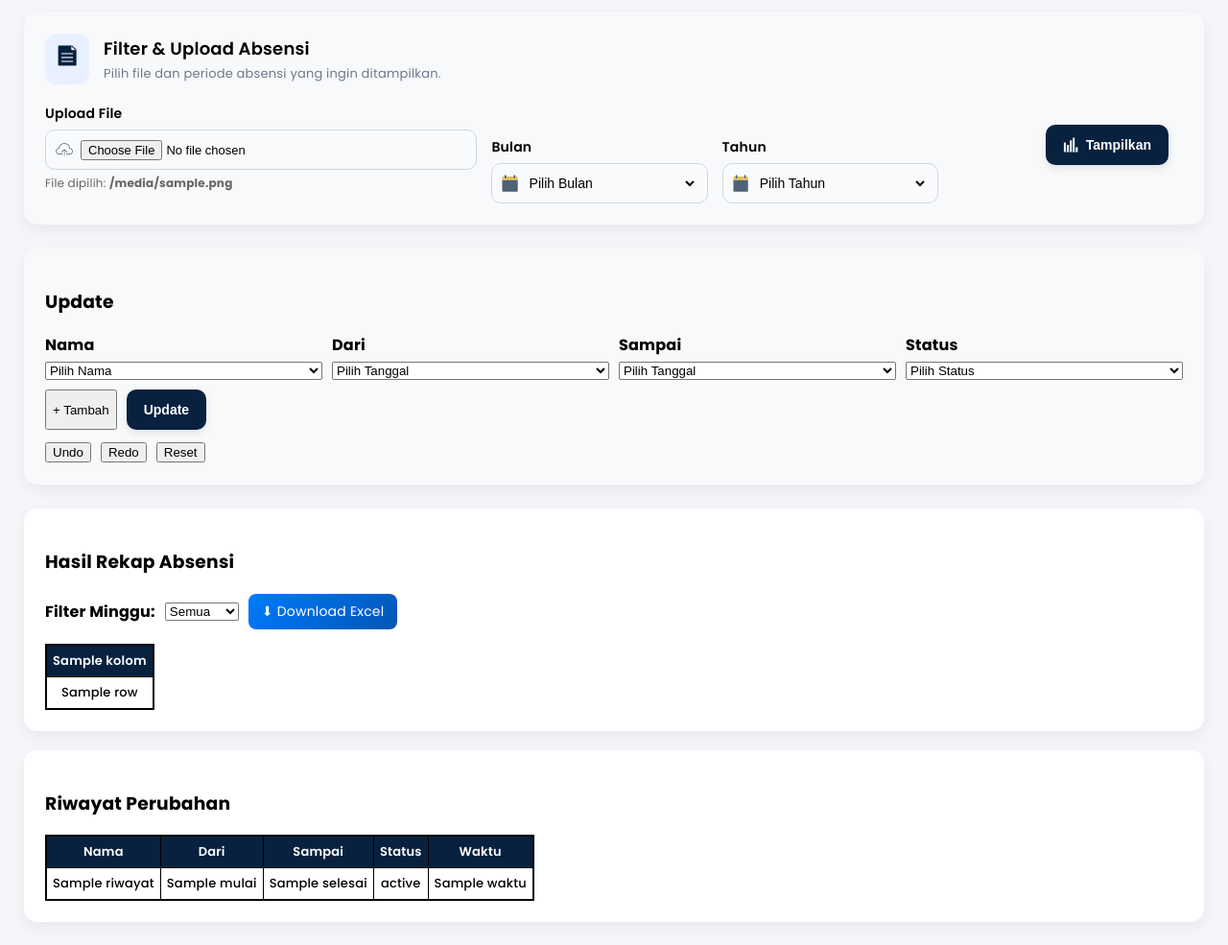
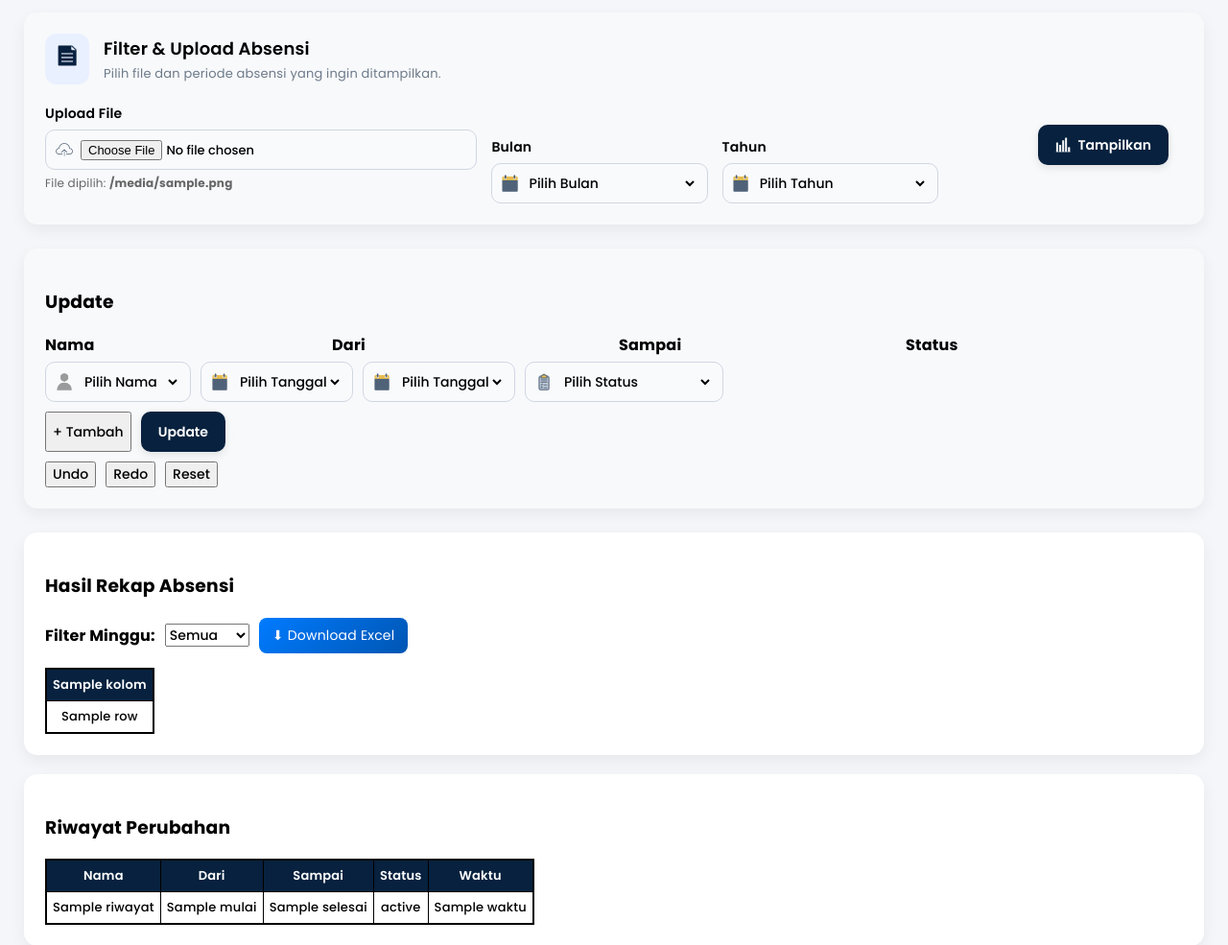
Before and after one commit to Rizqi2552/sirekap-flask, a Flask app: template templates/dashboard.html in a window 1280 px wide. Shown: the part 77-1062 px from the top of the page at 96% size. Run offline with Flask 3, Linux system fonts and the light colour scheme; the template is opened without the code that fills it: most values are stand-ins (such as "Sample title", 1, 10 or a date in 2020).

Commit message:
Add update form icons

```diff
--- a/static/dashboard.css
+++ b/static/dashboard.css
@@ -8,6 +8,25 @@ body {
 
 * {
     box-sizing: border-box;
+}
+
+/* ===== FONT GLOBAL ===== */
+body,
+input,
+select,
+button,
+textarea,
+option {
+    font-family: 'Poppins', sans-serif;
+}
+
+/* ===== FORM STYLE ===== */
+input,
+select,
+button,
+textarea {
+    font-size: 14px;
+    font-weight: 500;
 }
 
 /* ===== HEADER ===== */
--- a/templates/dashboard.html
+++ b/templates/dashboard.html
@@ -137,12 +137,19 @@
 
             <div class="update-row">
 
+                <div class="input-icon">
+                    <img src="{{ url_for('static', filename='nama.png') }}">
+
                     <select name="nama[]">
                         <option value="">Pilih Nama</option>
                         {% for row in tabel %}
                         <option value="{{ row['Nama'] }}">{{ row['Nama'] }}</option>
                         {% endfor %}
                     </select>
+                </div>
+
+                <div class="input-icon">
+                    <img src="{{ url_for('static', filename='kalender.png') }}">
 
                     <select name="mulai[]">
                         <option value="">Pilih Tanggal</option>
@@ -152,6 +159,10 @@
                             {% endif %}
                         {% endfor %}
                     </select>
+                </div>
+
+                <div class="input-icon">
+                    <img src="{{ url_for('static', filename='kalender.png') }}">
 
                     <select name="selesai[]">
                         <option value="">Pilih Tanggal</option>
@@ -161,7 +172,10 @@
                             {% endif %}
                         {% endfor %}
                     </select>
+                </div>
 
+                <div class="input-icon">
+                    <img src="{{ url_for('static', filename='status.png') }}">
 
                     <select name="status[]">
                         <option value="">Pilih Status</option>
@@ -172,6 +186,8 @@
                         <option value="D">Dinas Luar</option>
                         <option value="L">Lepas Dinas</option>
                 </select>
+
+            </div>
 
         </div>
 
```
Also changed, not shown: static/nama.png (added), static/status.png (added). Lines whose indentation alone changed are shown as unchanged.
